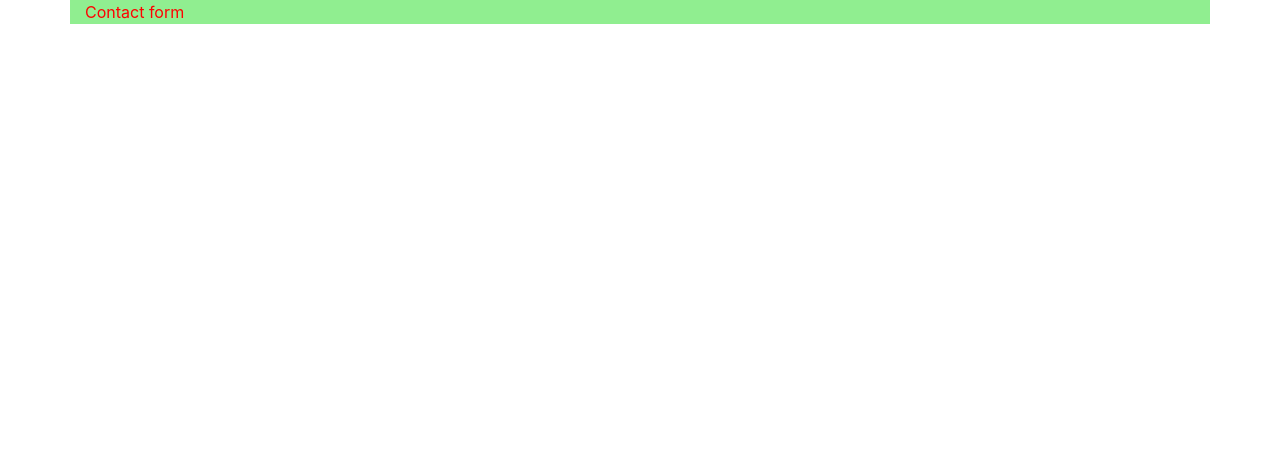
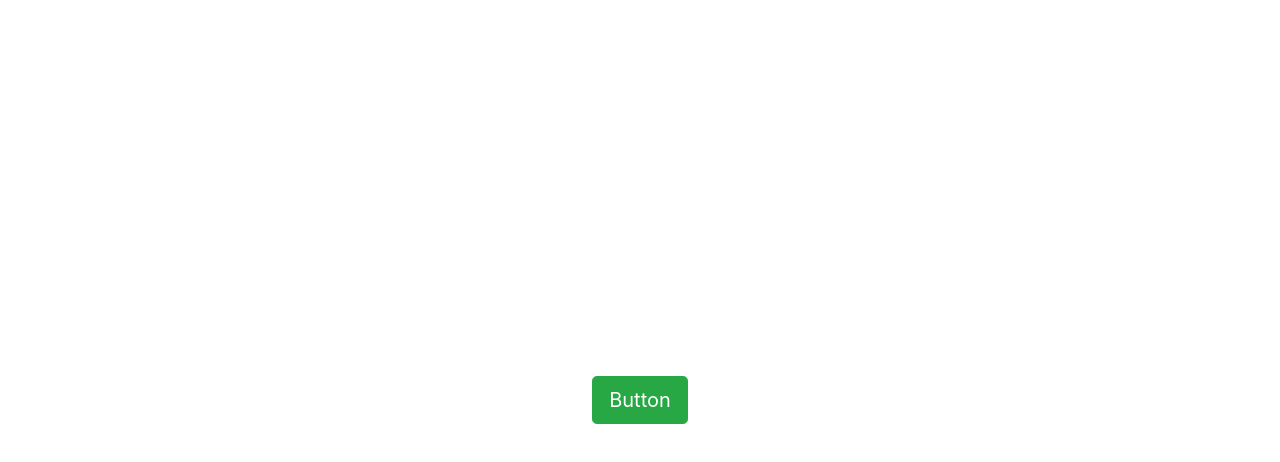
Before and after one commit to coatceatl/contact-form, a website built with webpack: page index.html in a window 1280 px wide. Built offline with nearby package versions, Linux system fonts and the light colour scheme.

Commit message:
added bootstraps button

```diff
--- a/index.html
+++ b/index.html
@@ -3,12 +3,12 @@
   <head>
     <meta charset='utf-8'>
     <meta name='viewport' content='width=device-width, initial-scale=1.0, maximum-scale=1, user-scalable=no'>
-    <title>webpack</title>
+    <title>Contact Form</title>
     <link rel='stylesheet' href='dist/main.css'>
   </head>
   <body>
-    <div class='container'>
-      <div class='title'>Contact form</div>
+    <div class='container-fluid centered'>
+      <button type='button' class='btn btn-lg btn-success'>Button</button>
     </div>
     <script src='dist/main.js'></script >
   </body>
--- a/src/scss/_custom.scss
+++ b/src/scss/_custom.scss
@@ -1 +1 @@
-@import '_header.scss';
+@import '_modal.scss';
--- a/src/scss/_header.scss
+++ /dev/null
@@ -1,7 +0,0 @@
-.container {
-  background-color: lightgreen;
-}
-
-.title {
-  color: red;
-}
--- /dev/null
+++ b/src/scss/_modal.scss
@@ -0,0 +1,7 @@
+.centered {
+  display: flex;
+  align-items: center;
+  justify-content: center;
+  width: 100vw;
+  height: 100vh;
+}
```
Also changed, not shown: dist/main.css.
